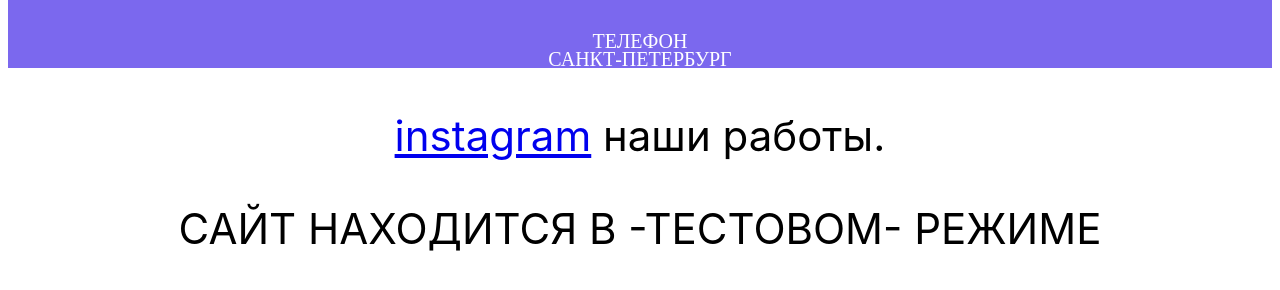
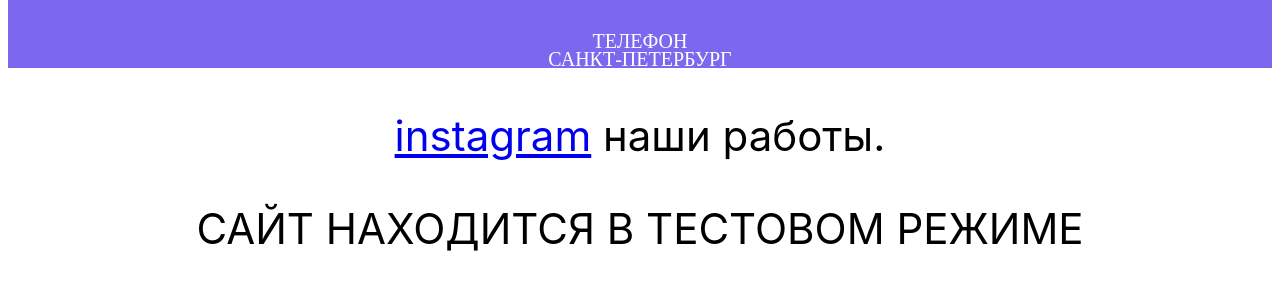
Before and after one commit to Agustinhtml/kotopodyshka, a plain HTML site: page index.html in a window 1280 px wide. Shown: the part 2523-2813 px from the top of the page. Drawn offline with Linux system fonts and the light colour scheme.

Commit message:
Update index.html

```diff
--- a/index.html
+++ b/index.html
@@ -28,6 +28,6 @@
     <h3> санкт-петербург </h3>
   </div>
    <p><a href="https://www.instagram.com/kotopodyshka/" target="_blank">instagram</a> наши работы.</p>
-  <p>САЙТ НАХОДИТСЯ В -ТЕСТОВОМ- РЕЖИМЕ</p>
+  <p>САЙТ НАХОДИТСЯ В ТЕСТОВОМ РЕЖИМЕ</p>
 </body>
 </html>
```
